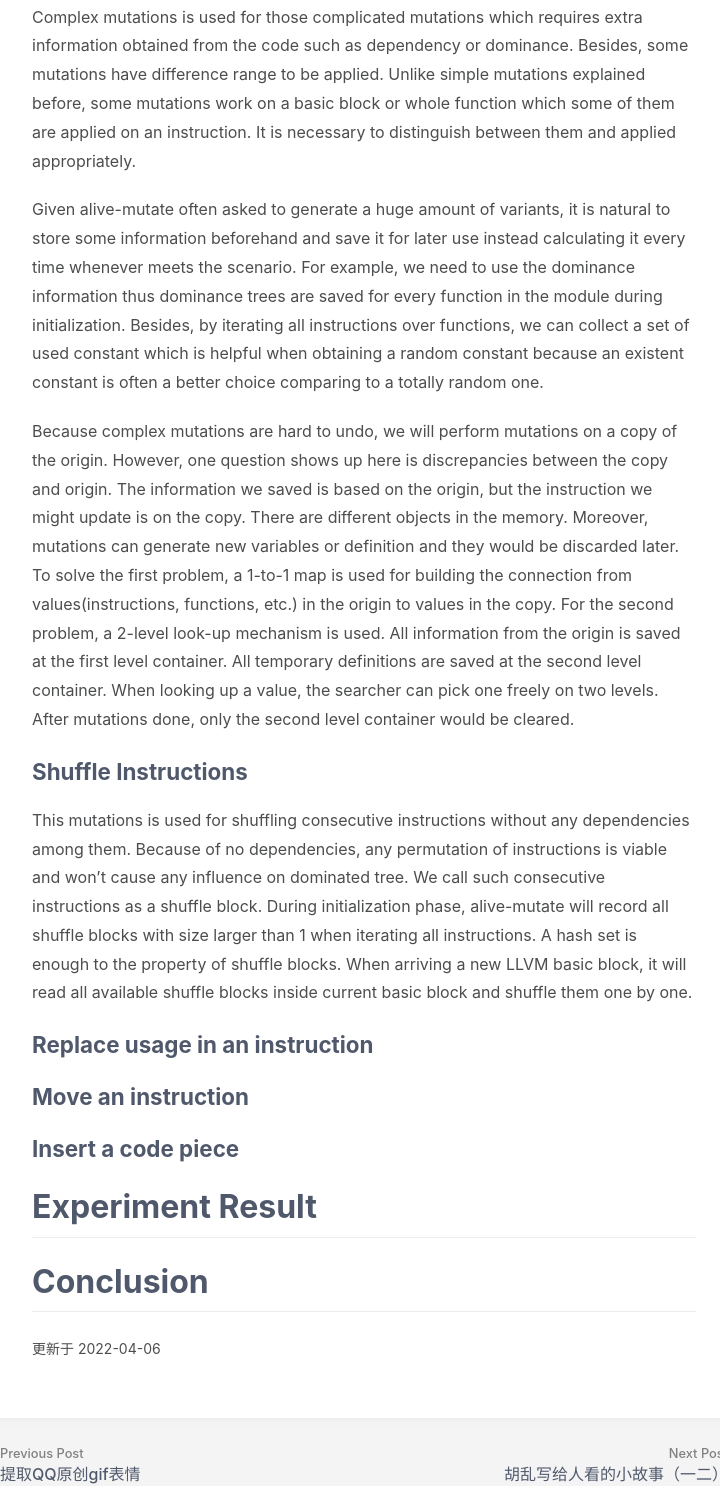
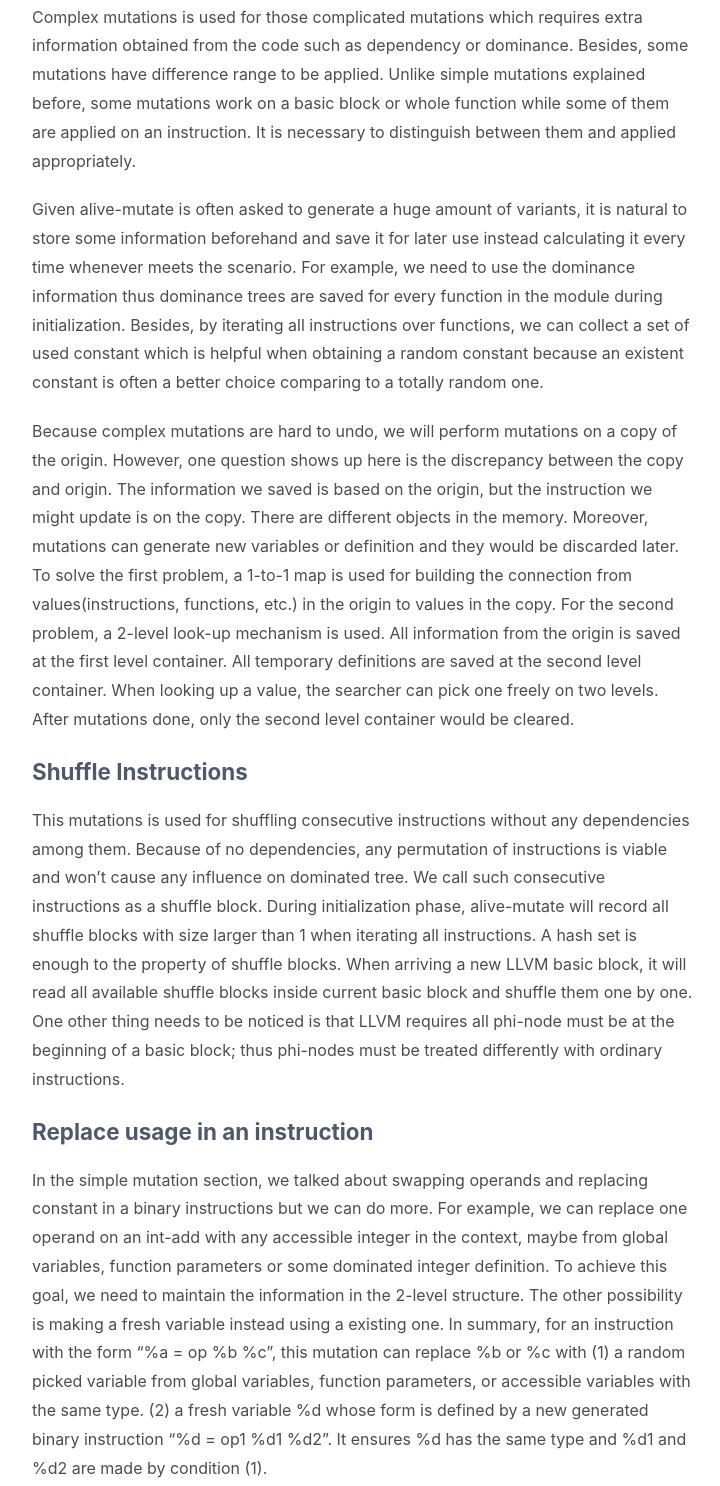
Before and after one commit to Hatsunespica/Hatsunespica.github.io, a plain HTML site: page 2022/02/08/alive-mutate/index.html in a window 1280 px wide. Shown: the part 2232-3718 px from the top of the page, without its empty margins (276-996 px from the left). Drawn offline with Linux system fonts and the light colour scheme.

Commit message:
Site updated: 2022-04-05 21:20:32

```diff
--- a/2022/02/08/alive-mutate/index.html
+++ b/2022/02/08/alive-mutate/index.html
@@ -51,7 +51,7 @@
 <meta property="og:description" content="This is a blog about a LLVM IR mutation tool called alive-mutate based on Alive2.">
 <meta property="og:locale" content="zh_CN">
 <meta property="article:published_time" content="2022-02-08T12:21:45.000Z">
-<meta property="article:modified_time" content="2022-04-06T01:07:17.449Z">
+<meta property="article:modified_time" content="2022-04-06T03:20:18.915Z">
 <meta property="article:author" content="Spica">
 <meta name="twitter:card" content="summary_large_image">
 
@@ -197,11 +197,12 @@ GEP instruction
 Function definition
 Function parameter
 -->
-<h2 id="Complex-Mutation"><a href="#Complex-Mutation" class="headerlink" title="Complex Mutation"></a>Complex Mutation</h2><p>Complex mutations is used for those complicated mutations which requires extra information obtained from the code such as dependency or dominance. Besides, some mutations have difference range to be applied. Unlike simple mutations explained before, some mutations work on a basic block or whole function which some of them are applied on an instruction. It is necessary to distinguish between them and applied appropriately. </p>
-<p>Given alive-mutate often asked to generate a huge amount of variants, it is natural to store some information beforehand and save it for later use instead calculating it every time whenever meets the scenario. For example, we need to use the dominance information thus dominance trees are saved for every function in the module during initialization. Besides, by iterating all instructions over functions, we can collect a set of used constant which is helpful when obtaining a random constant because an existent constant is often a better choice comparing to a totally random one. </p>
-<p>Because complex mutations are hard to undo, we will perform mutations on a copy of the origin. However, one question shows up here is discrepancies between the copy and origin. The information we saved is based on the origin, but the instruction we might update is on the copy. There are different objects in the memory. Moreover, mutations can generate new variables or definition and they would be discarded later. To solve the first problem, a 1-to-1 map is used for building the connection from values(instructions, functions, etc.) in the origin to values in the copy. For the second problem, a 2-level look-up mechanism is used. All information from the origin is saved at the first level container. All temporary definitions are saved at the second level container. When looking up a value, the searcher can pick one freely on two levels. After mutations done, only the second level container would be cleared.</p>
-<h3 id="Shuffle-Instructions"><a href="#Shuffle-Instructions" class="headerlink" title="Shuffle Instructions"></a>Shuffle Instructions</h3><p>This mutations is used for shuffling consecutive instructions without any dependencies among them. Because of no dependencies, any permutation of instructions is viable and won’t cause any influence on dominated tree. We call such consecutive instructions as a shuffle block. During initialization phase, alive-mutate will record all shuffle blocks with size larger than 1 when iterating all instructions. A hash set is enough to the property of shuffle blocks. When arriving a new LLVM basic block, it will read all available shuffle blocks inside current basic block and shuffle them one by one. </p>
-<h3 id="Replace-usage-in-an-instruction"><a href="#Replace-usage-in-an-instruction" class="headerlink" title="Replace usage in an instruction"></a>Replace usage in an instruction</h3><h3 id="Move-an-instruction"><a href="#Move-an-instruction" class="headerlink" title="Move an instruction"></a>Move an instruction</h3><h3 id="Insert-a-code-piece"><a href="#Insert-a-code-piece" class="headerlink" title="Insert a code piece"></a>Insert a code piece</h3><h1 id="Experiment-Result"><a href="#Experiment-Result" class="headerlink" title="Experiment Result"></a>Experiment Result</h1><h1 id="Conclusion"><a href="#Conclusion" class="headerlink" title="Conclusion"></a>Conclusion</h1>
+<h2 id="Complex-Mutation"><a href="#Complex-Mutation" class="headerlink" title="Complex Mutation"></a>Complex Mutation</h2><p>Complex mutations is used for those complicated mutations which requires extra information obtained from the code such as dependency or dominance. Besides, some mutations have difference range to be applied. Unlike simple mutations explained before, some mutations work on a basic block or whole function while some of them are applied on an instruction. It is necessary to distinguish between them and applied appropriately. </p>
+<p>Given alive-mutate is often asked to generate a huge amount of variants, it is natural to store some information beforehand and save it for later use instead calculating it every time whenever meets the scenario. For example, we need to use the dominance information thus dominance trees are saved for every function in the module during initialization. Besides, by iterating all instructions over functions, we can collect a set of used constant which is helpful when obtaining a random constant because an existent constant is often a better choice comparing to a totally random one. </p>
+<p>Because complex mutations are hard to undo, we will perform mutations on a copy of the origin. However, one question shows up here is the discrepancy between the copy and origin. The information we saved is based on the origin, but the instruction we might update is on the copy. There are different objects in the memory. Moreover, mutations can generate new variables or definition and they would be discarded later. To solve the first problem, a 1-to-1 map is used for building the connection from values(instructions, functions, etc.) in the origin to values in the copy. For the second problem, a 2-level look-up mechanism is used. All information from the origin is saved at the first level container. All temporary definitions are saved at the second level container. When looking up a value, the searcher can pick one freely on two levels. After mutations done, only the second level container would be cleared.</p>
+<h3 id="Shuffle-Instructions"><a href="#Shuffle-Instructions" class="headerlink" title="Shuffle Instructions"></a>Shuffle Instructions</h3><p>This mutations is used for shuffling consecutive instructions without any dependencies among them. Because of no dependencies, any permutation of instructions is viable and won’t cause any influence on dominated tree. We call such consecutive instructions as a shuffle block. During initialization phase, alive-mutate will record all shuffle blocks with size larger than 1 when iterating all instructions. A hash set is enough to the property of shuffle blocks. When arriving a new LLVM basic block, it will read all available shuffle blocks inside current basic block and shuffle them one by one. One other thing needs to be noticed is that LLVM requires all phi-node must be at the beginning of a basic block; thus phi-nodes must be treated differently with ordinary instructions.</p>
+<h3 id="Replace-usage-in-an-instruction"><a href="#Replace-usage-in-an-instruction" class="headerlink" title="Replace usage in an instruction"></a>Replace usage in an instruction</h3><p>In the simple mutation section, we talked about swapping operands and replacing constant in a binary instructions but we can do more. For example, we can replace one operand on an int-add with any accessible integer in the context, maybe from global variables, function parameters or some dominated integer definition. To achieve this goal, we need to maintain the information in the 2-level structure. The other possibility is making a fresh variable instead using a existing one. In summary, for an instruction with the form “%a &#x3D; op %b %c”, this mutation can replace %b or %c with (1) a random picked variable from global variables, function parameters, or accessible variables with the same type. (2) a fresh variable %d whose form is defined by a new generated binary instruction “%d &#x3D; op1 %d1 %d2”. It ensures %d has the same type and %d1 and %d2 are made by condition (1).</p>
+<h3 id="Move-an-instruction"><a href="#Move-an-instruction" class="headerlink" title="Move an instruction"></a>Move an instruction</h3><h3 id="Insert-a-code-piece"><a href="#Insert-a-code-piece" class="headerlink" title="Insert a code piece"></a>Insert a code piece</h3><h1 id="Experiment-Result"><a href="#Experiment-Result" class="headerlink" title="Experiment Result"></a>Experiment Result</h1><h1 id="Conclusion"><a href="#Conclusion" class="headerlink" title="Conclusion"></a>Conclusion</h1>
     </div>
 
     <div class="post-footer__meta"><p>更新于 2022-04-06</p></div>
```
